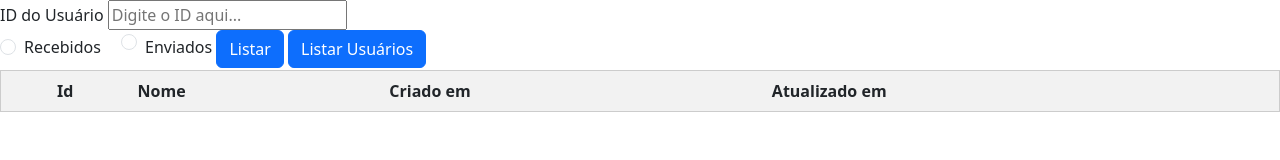
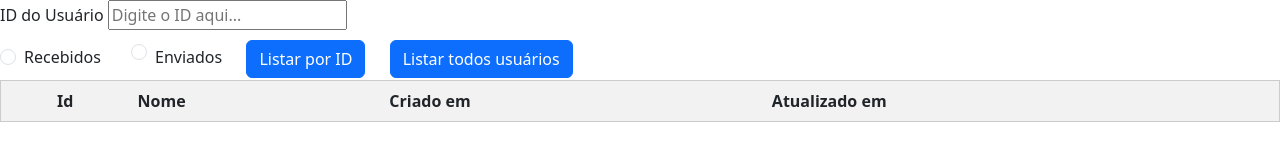
Before and after one commit to Carolden/APIPix, a website: page src/pages/consultar/index.html in a window 1280 px wide. Drawn offline with nearby package versions, Linux system fonts and the light colour scheme.

Commit message:
ajuste no HTML

```diff
--- a/src/pages/consultar/index.css
+++ b/src/pages/consultar/index.css
@@ -28,3 +28,15 @@ td:nth-child(3), td:nth-child(4) {
   font-family: Arial, sans-serif;
   font-size: 14px;
 }
+
+.div-botoes {
+  margin: 10px;
+}
+
+#bnt-listUsers {
+  margin-left: 20px;
+}
+
+#bnt-list {
+  margin-left: 20px
+}
--- a/src/pages/consultar/index.html
+++ b/src/pages/consultar/index.html
@@ -19,12 +19,11 @@
                 <input class="form-check-input recebido" type="radio" name="inlineRadioOptions" id="inlineRadio1" value="option1">
                 <label class="form-check-label" for="inlineRadio1">Recebidos</label>
             </div>
-            <div class="form-check form-check-inline">
+            <div class="form-check form-check-inline div-botoes">
                 <input class="form-check-input enviado" type="radio" name="inlineRadioOptions" id="inlineRadio2" value="option2">
                 <label class="form-check-label" for="inlineRadio2">Enviados</label>
-                <button type="button" class="btn btn-primary" id="bnt-list">Listar</button>
-                <button type="button" class="btn btn-primary" id="bnt-listUsers">Listar Usuários</button>
-
+                <button type="button" class="btn btn-primary" id="bnt-list">Listar por ID</button>
+                <button type="button" class="btn btn-primary" id="bnt-listUsers">Listar todos usuários</button>
             </div>
 
         </div>
```
